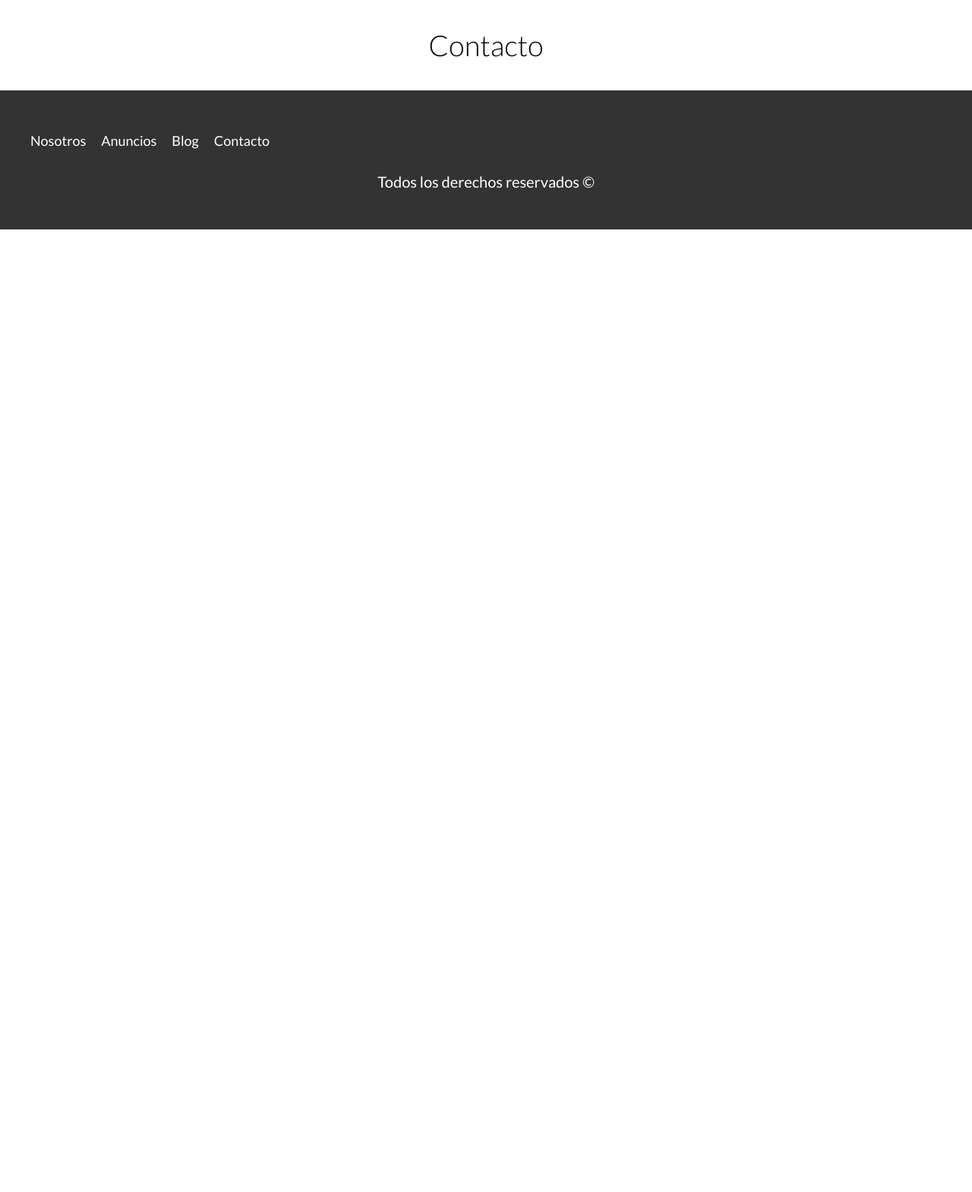
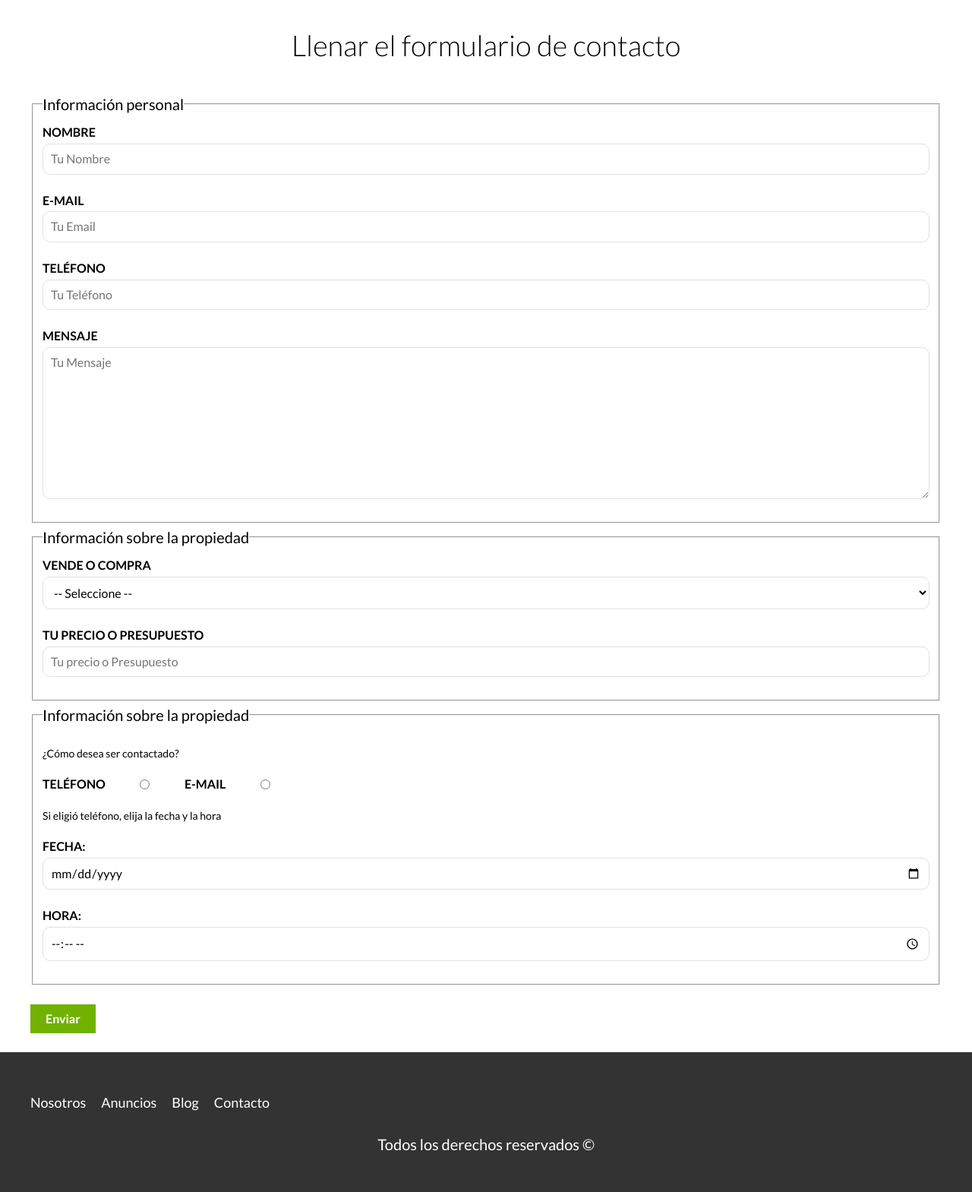
Before and after one commit to jlmonar17/bienes_raices, a PHP site: page /contacto.html in a window 1280 px wide. Shown: the part 119-1688 px from the top of the page at 76% size. Before the commit the page ends 421 px from the top, so only its background shows below. Run offline with PHP 8.4, Linux system fonts and the light colour scheme; style sheets or scripts are compiled from the project's sources; some libraries are stand-ins or nearby versions.

Commit message:
Implementación de la página de contacto.

```diff
--- a/contacto.html
+++ b/contacto.html
@@ -26,7 +26,80 @@
         </header>
 
         <main class="contenedor seccion">
-            <h1>Contacto</h1>
+            <h1>Llenar el formulario de contacto</h1>
+
+            <form class="formulario">
+                <fieldset>
+                    <legend>Información personal</legend>
+
+                    <label for="nombre">Nombre</label>
+                    <input type="text" id="nombre" placeholder="Tu Nombre" />
+
+                    <label for="email">E-mail</label>
+                    <input type="email" id="email" placeholder="Tu Email" />
+
+                    <label for="telefono">Teléfono</label>
+                    <input type="tel" id="telefono" placeholder="Tu Teléfono" />
+
+                    <label for="mensaje">Mensaje</label>
+                    <textarea
+                        name="mensaje"
+                        id="mensaje"
+                        placeholder="Tu Mensaje"
+                    ></textarea>
+                </fieldset>
+
+                <fieldset>
+                    <legend>Información sobre la propiedad</legend>
+
+                    <label for="opciones">Vende o Compra</label>
+                    <select id="opciones">
+                        <option value="" disabled selected>
+                            -- Seleccione --
+                        </option>
+                        <option value="Compra">Compra</option>
+                        <option value="Vende">Vende</option>
+                    </select>
+
+                    <label for="precio">Tu precio o presupuesto</label>
+                    <input
+                        type="number"
+                        id="precio"
+                        placeholder="Tu precio o Presupuesto"
+                    />
+                </fieldset>
+
+                <fieldset>
+                    <legend>Información sobre la propiedad</legend>
+
+                    <p>¿Cómo desea ser contactado?</p>
+                    <div class="forma-contacto">
+                        <label for="contactar-telefono">Teléfono</label>
+                        <input
+                            type="radio"
+                            name="contacto"
+                            id="contactar-telefono"
+                        />
+
+                        <label for="contactar-email">E-mail</label>
+                        <input
+                            type="radio"
+                            name="contacto"
+                            id="contactar-email"
+                        />
+                    </div>
+
+                    <p>Si eligió teléfono, elija la fecha y la hora</p>
+
+                    <label for="fecha">Fecha:</label>
+                    <input type="date" id="fecha" />
+
+                    <label for="hora">Hora:</label>
+                    <input type="time" id="hora" min="09:00" max="18:00" />
+                </fieldset>
+
+                <input type="submit" class="boton-verde" value="Enviar" />
+            </form>
         </main>
 
         <footer class="footer seccion">
--- a/src/scss/app.scss
+++ b/src/scss/app.scss
@@ -14,6 +14,7 @@
 @import "layout/contactar";
 @import "layout/inferior";
 @import "layout/testimoniales";
+@import "layout/formularios";
 
 /* Páginas internas */
 @import "internas/nosotros";
--- a/src/scss/base/_mixins.scss
+++ b/src/scss/base/_mixins.scss
@@ -34,5 +34,6 @@
 
     &:hover {
         background-color: darken($color, 5);
+        cursor: pointer;
     }
 }
--- /dev/null
+++ b/src/scss/layout/_formularios.scss
@@ -0,0 +1,43 @@
+.formulario {
+    legend {
+        font-size: 2rem;
+    }
+
+    p {
+        font-size: 1.4rem;
+    }
+
+    label {
+        display: block;
+        text-transform: uppercase;
+        font-weight: $bold;
+    }
+
+    input:not([type="submit"]),
+    textarea,
+    select {
+        padding: 1rem;
+        display: block;
+        width: 100%;
+        background-color: $blanco;
+        border-radius: 1rem;
+        border: 1px solid $gris;
+        margin-bottom: 2rem;
+    }
+
+    textarea {
+        height: 20rem;
+    }
+
+    input[type="radio"] {
+        margin: 0;
+        width: auto;
+    }
+}
+
+.forma-contacto {
+    max-width: 30rem;
+    display: flex;
+    justify-content: space-between;
+    align-items: center;
+}
```
